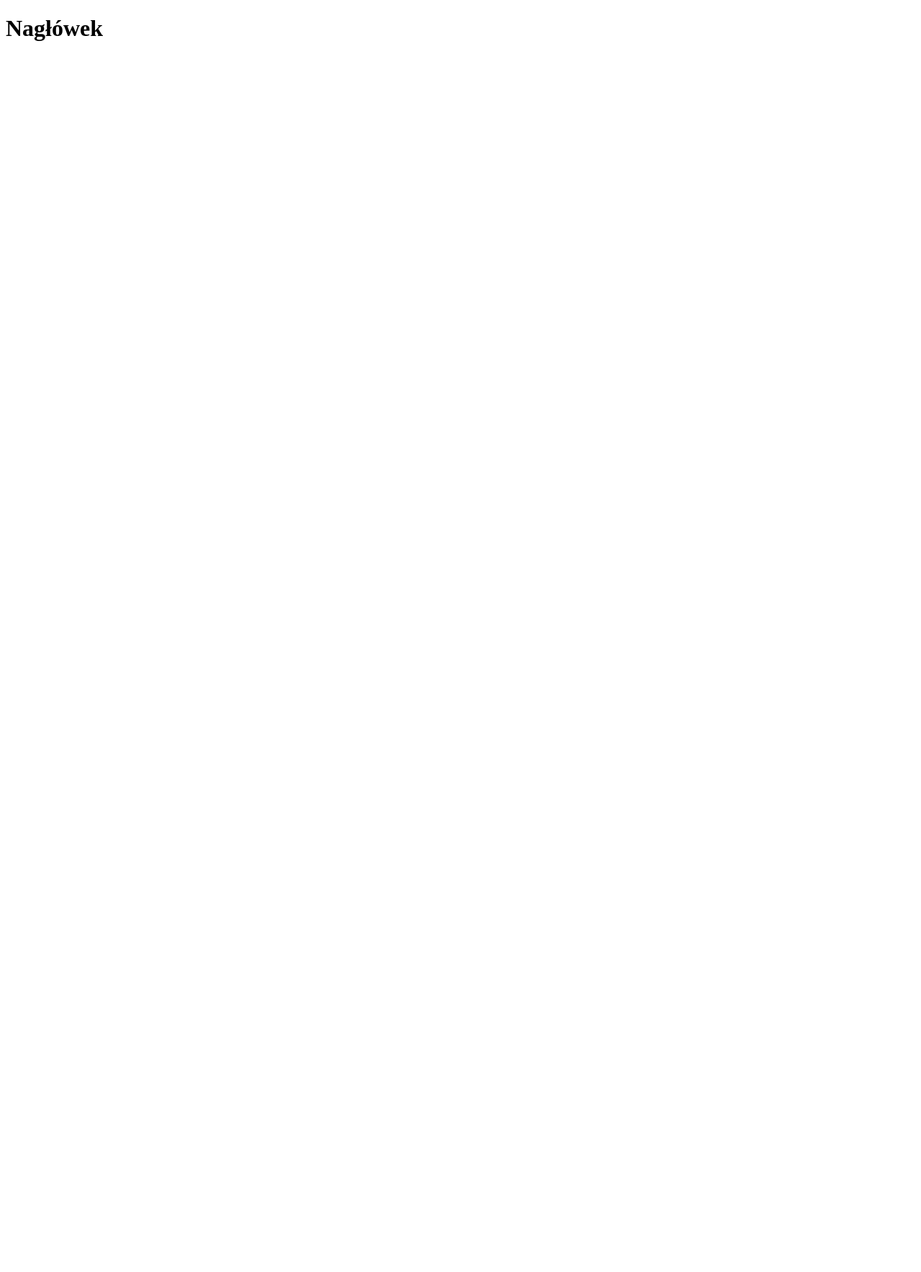
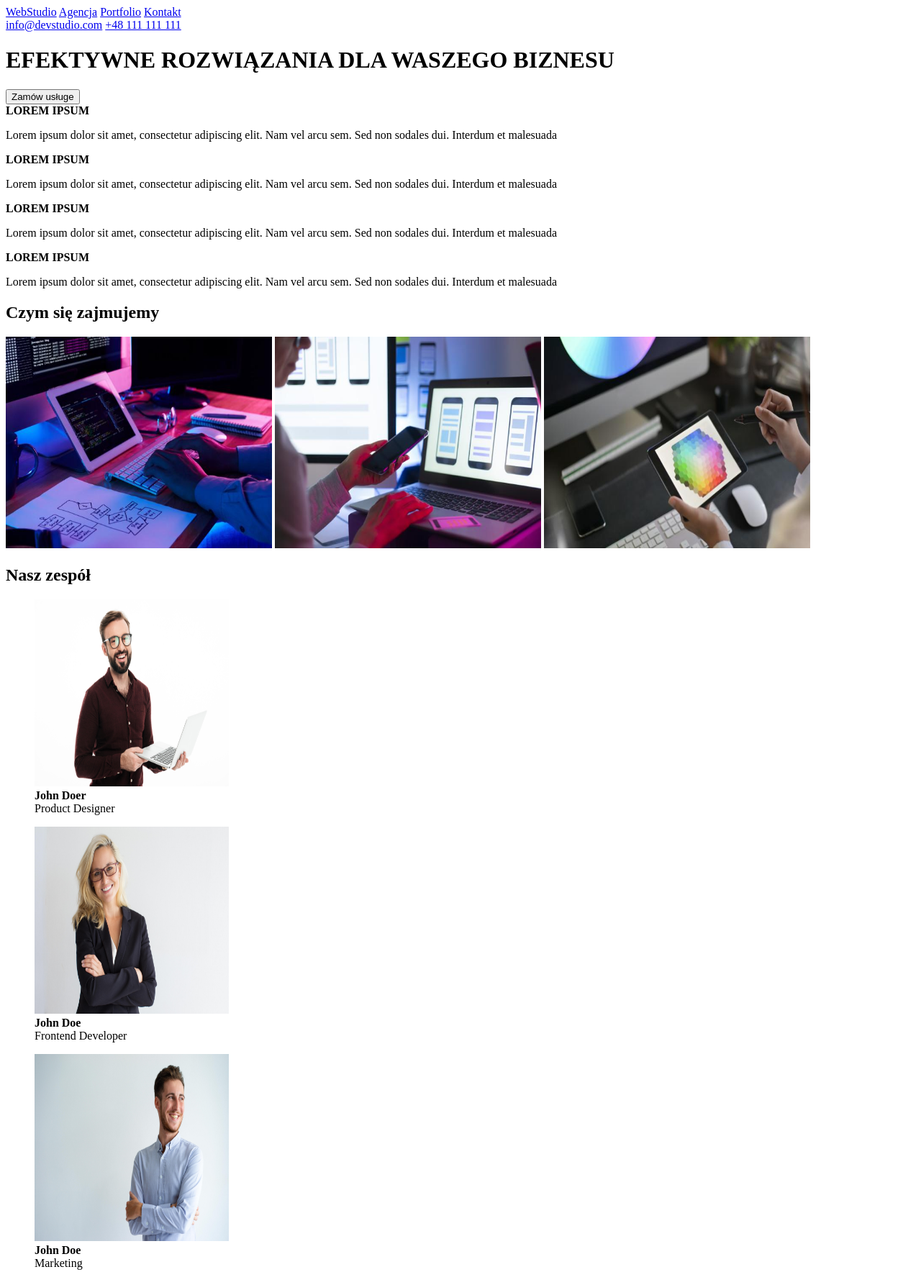
Before and after one commit to GosiaDabrowska/goit-markup-hw-01, a plain HTML site: page index.html in a window 1280 px wide. Shown: the top 1768 px of the page at 72% size. Before the commit the page ends 800 px from the top, so only its background shows below. Drawn offline with Linux system fonts and the light colour scheme.

Commit message:
wersja 1 wypełnionego html do zadania 1
wersja 1 wypełnionego html do zadania 1

```diff
--- a/css/styles.css
+++ /dev/null
@@ -1,3 +0,0 @@
-body {
-  background-color: teal;
-}
--- a/index.html
+++ b/index.html
@@ -4,9 +4,139 @@
     <meta charset="UTF-8" />
     <meta http-equiv="X-UA-Compatible" content="IE=edge" />
     <meta name="viewport" content="width=device-width, initial-scale=1.0" />
-    <title>Document</title>
+    <title>GoIT HW1 Gosia Dąbrowska</title>
+    <link href="styles.css" rel="stylesheet" />
   </head>
+
   <body>
-    <h1>Nagłówek</h1>
+    <header>
+      <nav>
+        <a href="index.html">WebStudio</a>
+        <a href="linkagencja">Agencja</a>
+        <a href="linkportfolio">Portfolio</a>
+        <a href="linkkontakt">Kontakt</a>
+      </nav>
+      <a href="mailto:info@devstudio.com">info@devstudio.com</a>
+      <a href="tel:+48 111 111 111">+48 111 111 111</a>
+    </header>
+
+    <main>
+      <div>
+        <h1>EFEKTYWNE ROZWIĄZANIA DLA WASZEGO BIZNESU</h1>
+        <button>Zamów usługe</button>
+      </div>
+
+      <div>
+        <div>
+          <b>LOREM IPSUM</b>
+          <p>
+            Lorem ipsum dolor sit amet, consectetur adipiscing elit. Nam vel
+            arcu sem. Sed non sodales dui. Interdum et malesuada
+          </p>
+        </div>
+
+        <div>
+          <b>LOREM IPSUM</b>
+          <p>
+            Lorem ipsum dolor sit amet, consectetur adipiscing elit. Nam vel
+            arcu sem. Sed non sodales dui. Interdum et malesuada
+          </p>
+        </div>
+
+        <div>
+          <b>LOREM IPSUM</b>
+          <p>
+            Lorem ipsum dolor sit amet, consectetur adipiscing elit. Nam vel
+            arcu sem. Sed non sodales dui. Interdum et malesuada
+          </p>
+        </div>
+
+        <div>
+          <b>LOREM IPSUM</b>
+          <p>
+            Lorem ipsum dolor sit amet, consectetur adipiscing elit. Nam vel
+            arcu sem. Sed non sodales dui. Interdum et malesuada
+          </p>
+        </div>
+      </div>
+
+      <div>
+        <p><h2>Czym się zajmujemy</h2></p>
+        <img src="hw1zdj1.jpg" width="370" height="294" alt="hw1 zdjęcie1" />
+        <img src="hw1zdj2.jpg" width="370" height="294" alt="hw1 zdjęcie2" />
+        <img src="hw1zdj3.jpg" width="370" height="294" alt="hw1 zdjęcie3" />
+      </div>
+
+      <div>
+        <h2>Nasz zespół</h2>
+
+        <figure>
+          <img
+            src="hw1zdjos1.jpg"
+            width="270"
+            height="260"
+            alt="hw1 zdjęcie osoby1"
+          />
+          <figcaption>
+            <hgroup>
+              <b> John Doer</b>
+              <div>Product Designer</div>
+            </hgroup>
+          </figcaption>
+        </figure>
+
+        <figure>
+          <img
+            src="hw1zdjos2.jpg"
+            width="270"
+            height="260"
+            alt="hw1 zdjęcie osoby2"
+          />
+          <hgroup>
+            <b>John Doe</b>
+            <div>Frontend Developer</div>
+          </hgroup>
+        </figure>
+
+        <figure>
+          <img
+            src="hw1zdjos3.jpg"
+            width="270"
+            height="260"
+            alt="hw1 zdjęcie osoby3"
+          />
+          <figcaption>
+            <hgroup>
+              <b>John Doe</b>
+              <div>Marketing</div>
+            </hgroup>
+          </figcaption>
+        </figure>
+
+        <figure>
+          <img
+            src="hw1zdjos4.jpg"
+            width="270"
+            height="260"
+            alt="hw1 zdjęcie osoby4"
+          />
+          <figcaption>
+            <hgroup>
+              <b>John Doe</b>
+              <div>UI Designer</div>
+            </hgroup>
+          </figcaption>
+        </figure>
+      </div>
+    </main>
+
+    <footer>
+      <a href="index.html">WebStudio</a><br />
+      <address>
+        m. Warszawa, Aleje Jerozolimskie 21 <br />
+        <a href="mailto:info@example.com">info@example.com</a><br />
+        <a href="tel:+48 111 111 111">+48 111 111 111</a>
+      </address>
+    </footer>
   </body>
 </html>
--- /dev/null
+++ b/styles.css
@@ -0,0 +1,2 @@
+.hw1 zdjęcie osoby 1 {
+}
```
Also changed, not shown: hw1zdj1.jpg (added), hw1zdj2.jpg (added), hw1zdj3.jpg (added), hw1zdjos1.jpg (added), hw1zdjos2.jpg (added), hw1zdjos3.jpg (added), hw1zdjos4.jpg (added).
